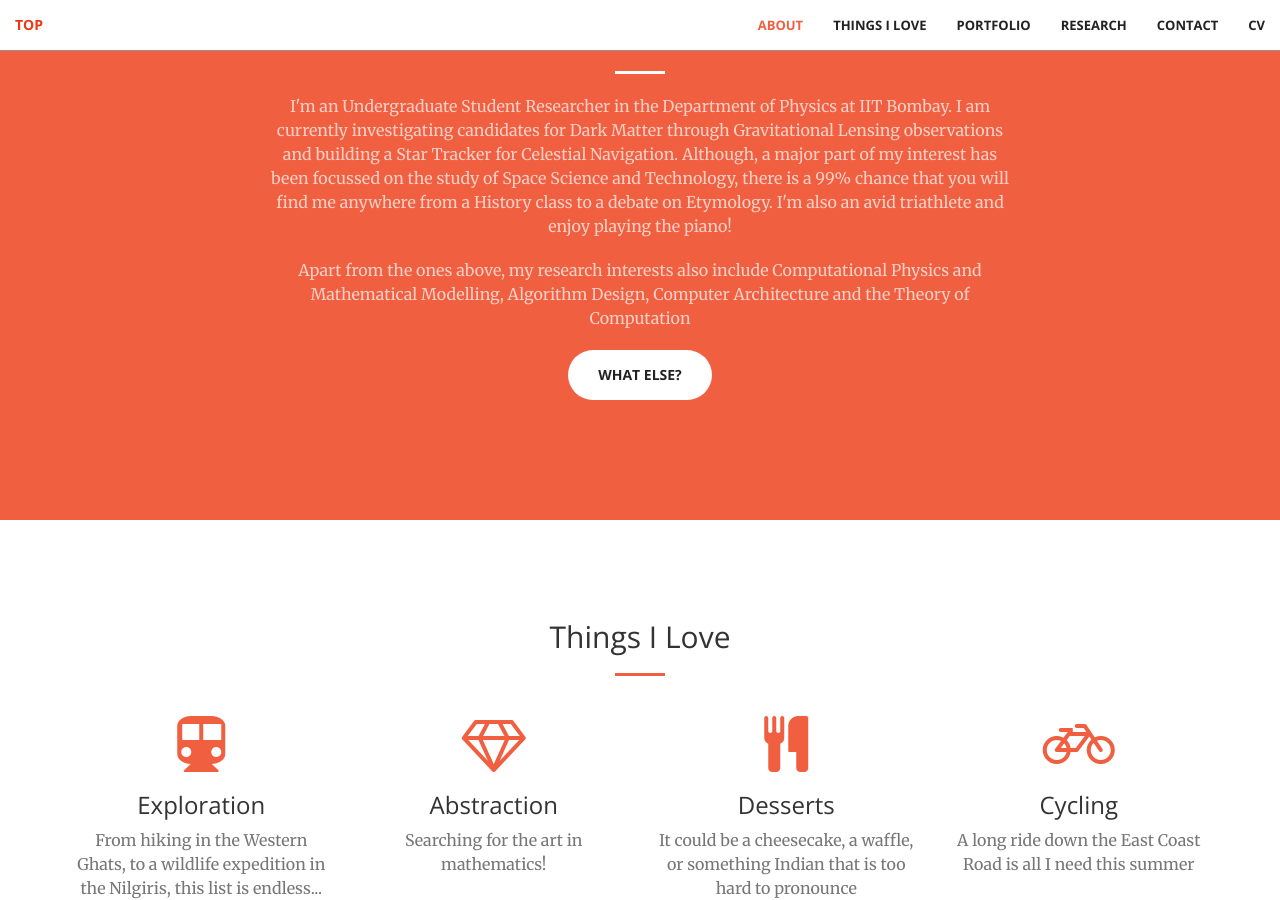
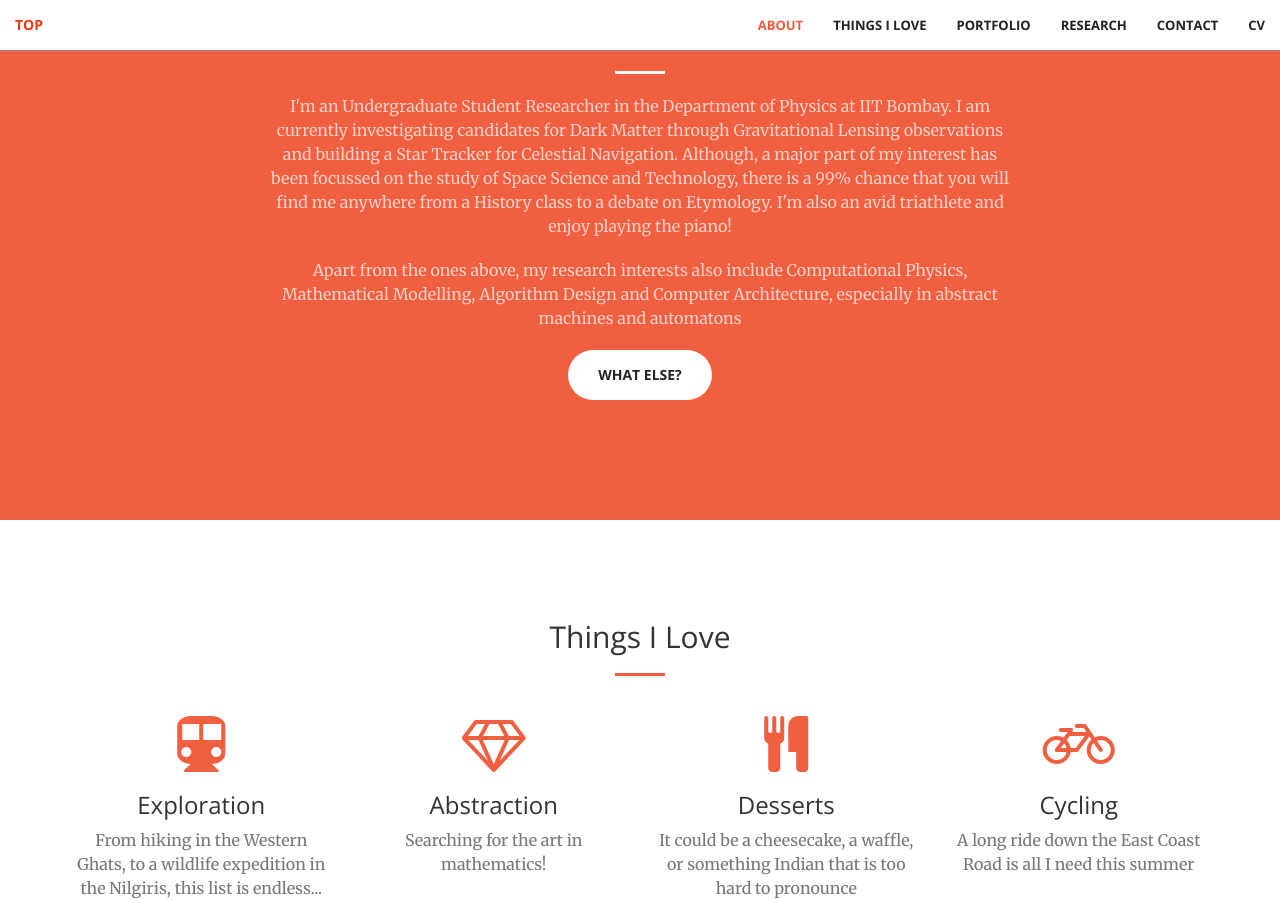
Before and after one commit to aravindbharathi/aravindbharathi.github.io, a Jekyll site: the page built from index.html, in a window 1280 px wide and 900 px high, scrolled down 982 px. Built offline with Jekyll 4.4.1, drawn with Linux system fonts in a browser that asks for light colours.

Commit message:
Update call-to-action.html

```diff
--- a/_includes/call-to-action.html
+++ b/_includes/call-to-action.html
@@ -5,7 +5,7 @@
                 <h2 class="section-heading">About Me</h2>
                 <hr class="light">
                 <p class="text-faded">I'm an Undergraduate Student Researcher in the Department of Physics at IIT Bombay. I am currently investigating candidates for Dark Matter through Gravitational Lensing observations<!--pursuing a minor in the field of Geoinformatics--> and building a Star Tracker for Celestial Navigation. Although, a major part of my interest has been focussed on the study of Space Science and Technology, there is a 99% chance that you will find me anywhere from a History class to a debate on Etymology. I'm also an avid triathlete and enjoy playing the piano!</p>
-                <p class="text-faded">Apart from the ones above, my research interests also include Computational Physics and Mathematical Modelling, Algorithm Design, Computer Architecture and the Theory of Computation<!--Numerical Analysis, Computational Physics and Mathematical Modelling, Computer Architecture and the Theory of Computation, especially its Mathematical Foundations--></p>
+                <p class="text-faded">Apart from the ones above, my research interests also include Computational Physics, Mathematical Modelling, Algorithm Design and Computer Architecture, especially in abstract machines and automatons<!--Numerical Analysis, Computational Physics and Mathematical Modelling, Computer Architecture and the Theory of Computation, especially its Mathematical Foundations--></p>
                 <a href="#stuff" class="btn btn-default btn-xl">What else?</a><br><br>
             <!--p style="font-size:6px" style="text-align:right;">*By space science and technology, I mean pretty much everything - from astrophysics and cosmology to spaceflight mechanics and planetary sciences and even implementation of algorithms for guidance and navigation of space probes and satellites</p-->
             </div>
```
